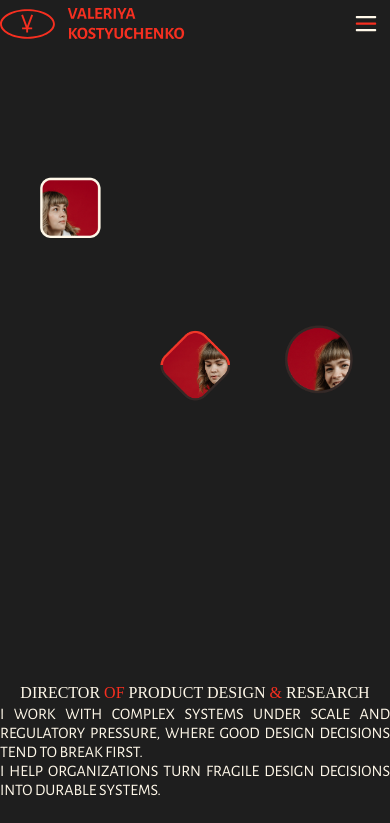
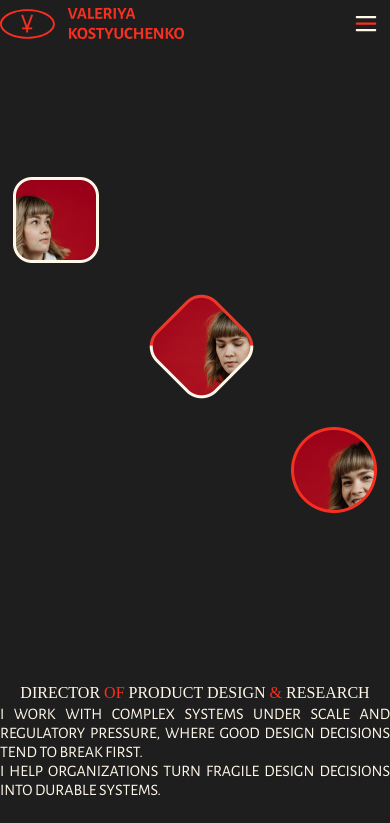
Before and after one commit to voleriyah/portfolio, a Next.js app: page / in a window 390 px wide. Shown: the top 823 px of the page. Built offline with nearby package versions, Linux system fonts and the light colour scheme; a web font is replaced by a local one.

Commit message:
7 replace photo on mobile

```diff
--- a/app/page.tsx
+++ b/app/page.tsx
@@ -32,51 +32,18 @@ export default function Home() {
               boxSizing: 'border-box',
             }}
           >
-            {/* Mobile Photo Gallery - Above title, no overlap */}
+            {/* Mobile Photo Gallery - Combined image */}
             <div className="block md:hidden relative w-full flex-1 overflow-x-clip" style={{ width: '100%', height: '100%' }}>
-              {/* Photo 1 - Top-left */}
               <Image
-                src="/images/avatar1.png"
-                alt="Avatar 1"
-                width={178}
-                height={178}
-                className="absolute top-[120px] md:top-[200px] left-[30px] md:left-0 pointer-events-none z-20"
+                src="/images/avatars-combined.png"
+                alt="Avatars combined"
+                width={500}
+                height={500}
+                className="absolute pointer-events-none z-20"
                 style={{
-                  // Responsive sizing: using vw units for proportional scaling
-                  width: 'clamp(16vw, 20.5vw, 24vw)',
-                  height: 'clamp(16vw, 20.5vw, 24vw)',
-                  borderRadius: '27px',
-                  objectFit: 'cover',
-                }}
-              />
-              {/* Photo 2 - Middle */}
-              <Image
-                src="/images/avatar2.png"
-                alt="Avatar 2"
-                width={182}
-                height={182}
-                className="absolute top-[280px] left-1/2 -translate-x-1/2 md:translate-x-0 pointer-events-none z-20"
-                style={{
-                  // Responsive sizing: using vw units for proportional scaling
-                  width: 'clamp(15vw, 19.23vw, 22vw)',
-                  height: 'clamp(15vw, 19.23vw, 22vw)',
-                  borderRadius: '43px',
-                  objectFit: 'cover',
-                }}
-              />
-              {/* Photo 3 - Lower-right */}
-              <Image
-                src="/images/avatar3.png"
-                alt="Avatar 3"
-                width={194}
-                height={194}
-                className="absolute bottom-[280px] md:bottom-[200px] right-[30px] md:right-0 pointer-events-none z-20"
-                style={{
-                  // Responsive sizing: using vw units for proportional scaling
-                  width: 'clamp(18vw, 21.37vw, 25vw)',
-                  height: 'clamp(18vw, 21.37vw, 25vw)',
-                  borderRadius: '50%',
-                  objectFit: 'cover',
+                  width: '100%',
+                  height: '100%',
+                  objectFit: 'contain',
                 }}
               />
             </div>
```
